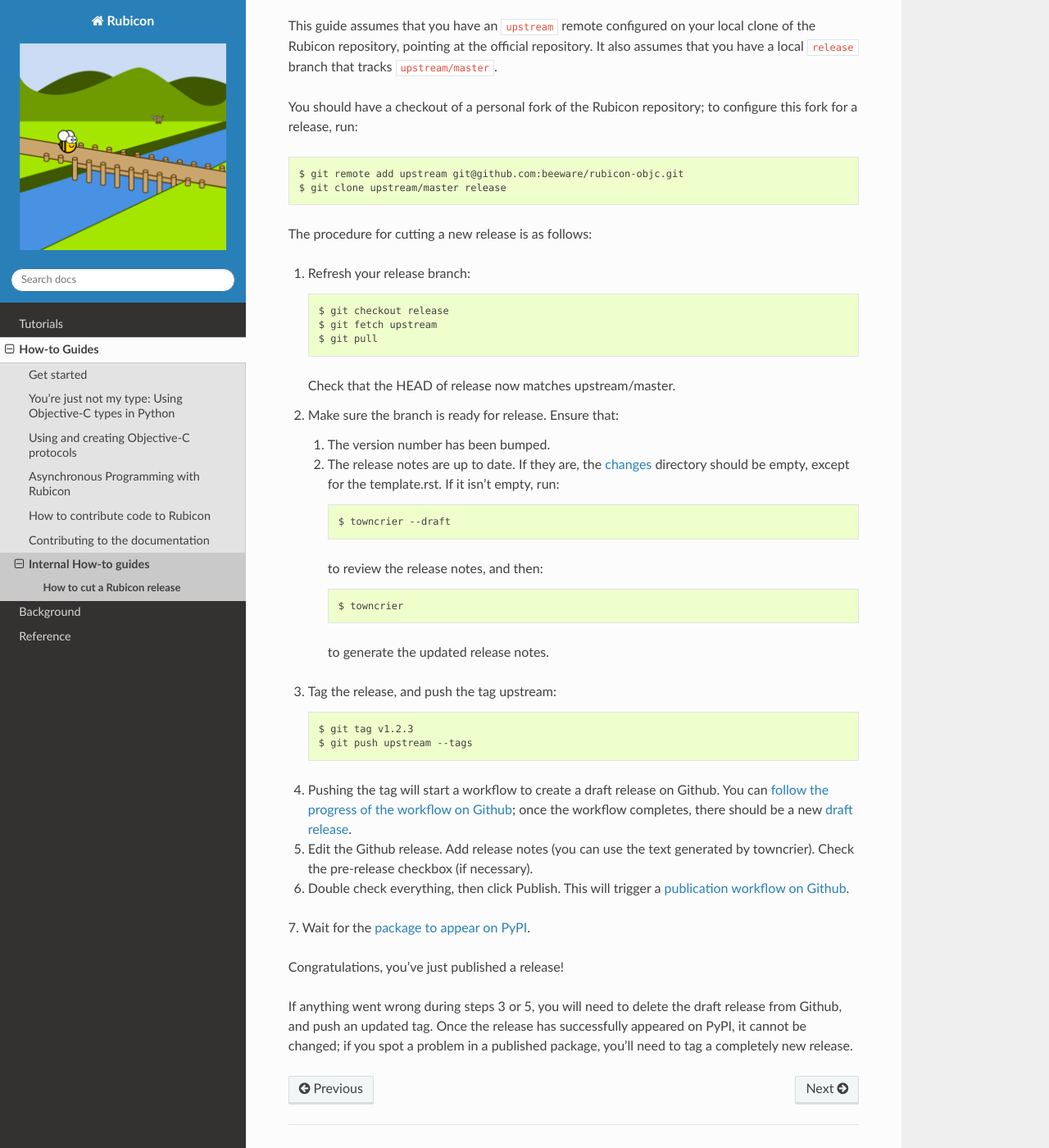
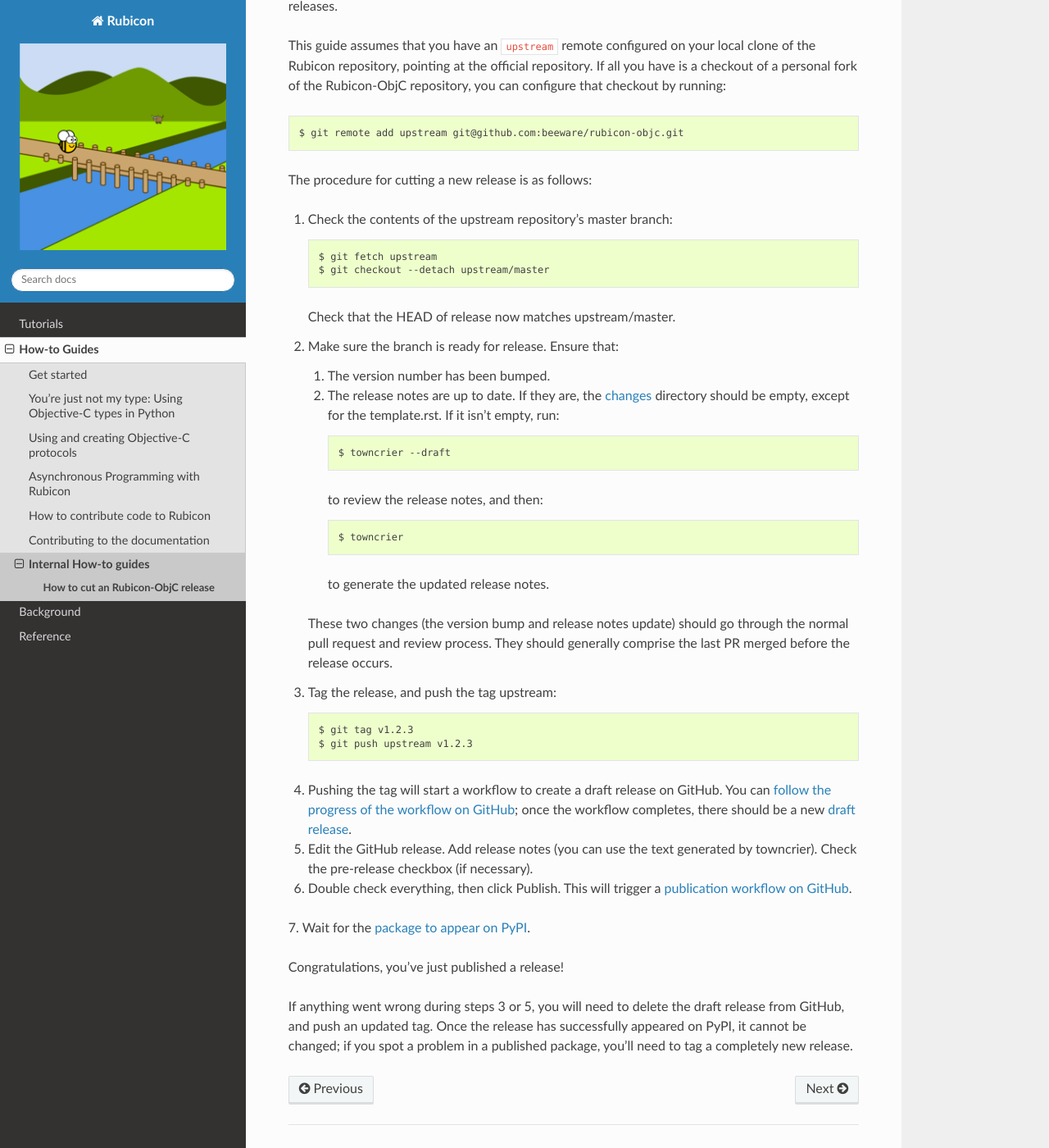
Before and after one commit to beeware/rubicon-objc, a Sphinx documentation site: the page built from docs/how-to/internal/release.rst, in a window 1280 px wide and 1400 px high, scrolled down 212 px. Shown: the whole window at 82% size. Built offline with Sphinx 7.4.7 and the Read the Docs theme 2.0.0, drawn with Linux system fonts in a browser that asks for light colours; some of the changed text lies outside the part shown.

Commit message:
Added corrections and clarifications to release procedures.

```diff
--- a/docs/how-to/internal/index.rst
+++ b/docs/how-to/internal/index.rst
@@ -2,7 +2,7 @@
 Internal How-to guides
 ======================
 
-These guides are for the maintainers of the Briefcase project, documenting
+These guides are for the maintainers of the Rubicon-ObjC project, documenting
 internal project procedures.
 
 .. toctree::
--- a/docs/how-to/internal/release.rst
+++ b/docs/how-to/internal/release.rst
@@ -1,28 +1,23 @@
-============================
-How to cut a Rubicon release
-============================
+==================================
+How to cut an Rubicon-ObjC release
+==================================
 
-The release infrastructure for Rubicon is semi-automated, using Github
-Actions to formally publish releases.
+The release infrastructure for Rubicon is semi-automated, using GitHub Actions
+to formally publish releases.
 
 This guide assumes that you have an ``upstream`` remote configured on your
-local clone of the Rubicon repository, pointing at the official repository.
-It also assumes that you have a local ``release`` branch that tracks
-``upstream/master``.
-
-You should have a checkout of a personal fork of the Rubicon repository; to
-configure this fork for a release, run::
+local clone of the Rubicon repository, pointing at the official repository. If
+all you have is a checkout of a personal fork of the Rubicon-ObjC repository,
+you can configure that checkout by running::
 
     $ git remote add upstream git@github.com:beeware/rubicon-objc.git
-    $ git clone upstream/master release
 
 The procedure for cutting a new release is as follows:
 
-1. Refresh your release branch::
+1. Check the contents of the upstream repository's master branch::
 
-    $ git checkout release
     $ git fetch upstream
-    $ git pull
+    $ git checkout --detach upstream/master
 
    Check that the HEAD of release now matches upstream/master.
 
@@ -43,22 +38,26 @@
 
       to generate the updated release notes.
 
+   These two changes (the version bump and release notes update) should go
+   through the normal pull request and review process. They should generally
+   comprise the last PR merged before the release occurs.
+
 3. Tag the release, and push the tag upstream::
 
     $ git tag v1.2.3
-    $ git push upstream --tags
+    $ git push upstream v1.2.3
 
-4. Pushing the tag will start a workflow to create a draft release on Github.
-   You can `follow the progress of the workflow on Github
+4. Pushing the tag will start a workflow to create a draft release on GitHub.
+   You can `follow the progress of the workflow on GitHub
    <https://github.com/beeware/rubicon-objc/actions?query=workflow%3A%22Create+Release%22>`__;
    once the workflow completes, there should be a new `draft release
    <https://github.com/beeware/rubicon-objc/releases>`__.
 
-5. Edit the Github release. Add release notes (you can use the text generated
+5. Edit the GitHub release. Add release notes (you can use the text generated
    by towncrier). Check the pre-release checkbox (if necessary).
 
 6. Double check everything, then click Publish. This will trigger a
-   `publication workflow on Github
+   `publication workflow on GitHub
    <https://github.com/beeware/rubicon-objc/actions?query=workflow%3A%22Upload+Python+Package%22>`__.
 
 7. Wait for the `package to appear on PyPI
@@ -67,6 +66,6 @@
 Congratulations, you've just published a release!
 
 If anything went wrong during steps 3 or 5, you will need to delete the draft
-release from Github, and push an updated tag. Once the release has successfully
+release from GitHub, and push an updated tag. Once the release has successfully
 appeared on PyPI, it cannot be changed; if you spot a problem in a published
 package, you'll need to tag a completely new release.
```
